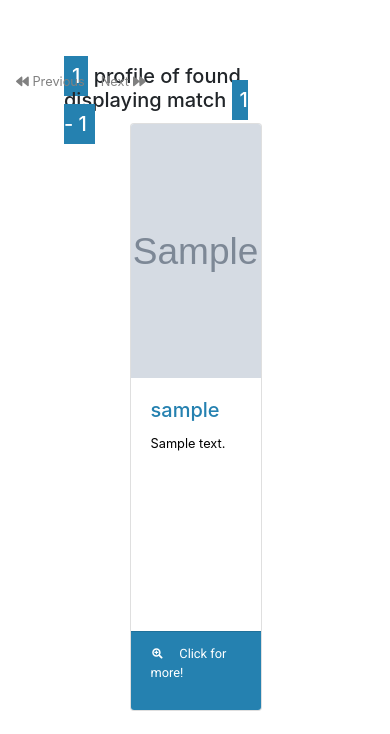
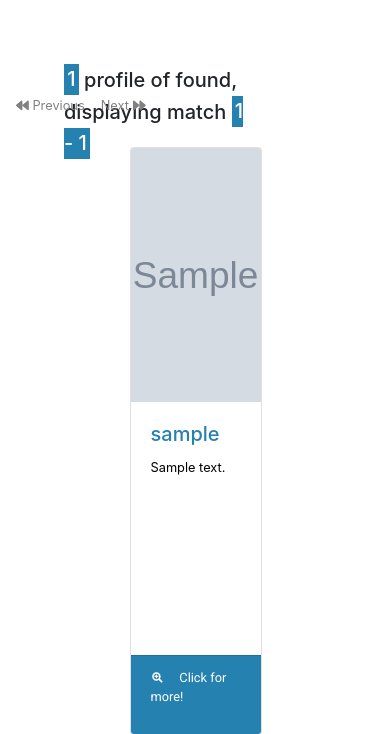
Before and after one commit to synnea/tanDev---tandem-exchange-for-developers, a Flask app: page /search/1 in a window 390 px wide. Shown: the part 124-858 px from the top of the page. Run offline with Flask 2, Linux system fonts and the light colour scheme; grey boxes marked "Sample" are stand-in pictures; a database or web service that is not in the repository returns one stand-in record (values such as "Sample title"); some libraries are stand-ins or nearby versions.

Commit message:
Aesthetic fixed in search.html.

```diff
--- a/static/css/main.css
+++ b/static/css/main.css
@@ -1087,6 +1087,13 @@ ul ul a {
   padding: 0.5rem;
 }
 
+@media (max-width: 768px) {
+  .matches {
+    padding: 0.2rem;
+    line-height: 1.6;
+  }
+}
+
 .results {
   margin: 4rem;
 }
--- a/static/js/search.js
+++ b/static/js/search.js
@@ -21,7 +21,7 @@ $(document).ready(function () {
             }
 
 
-            $(window).on('resize', function () {
+            $(window).on('resize', function() {
 
                 if ($(window).width() <= 800) {
                     $("#sidebar").removeClass("active");
--- a/static/scss/_search.scss
+++ b/static/scss/_search.scss
@@ -265,6 +265,11 @@ ul ul a {
     background-color: $brightmidblue;
     color: white;
     padding: 0.5rem;
+
+    @media (max-width: $bp-mobile) {
+        padding: 0.2rem;
+        line-height: 1.6;
+    }
 }
 
 .results {
```
Also changed, not shown: 1 other file.
